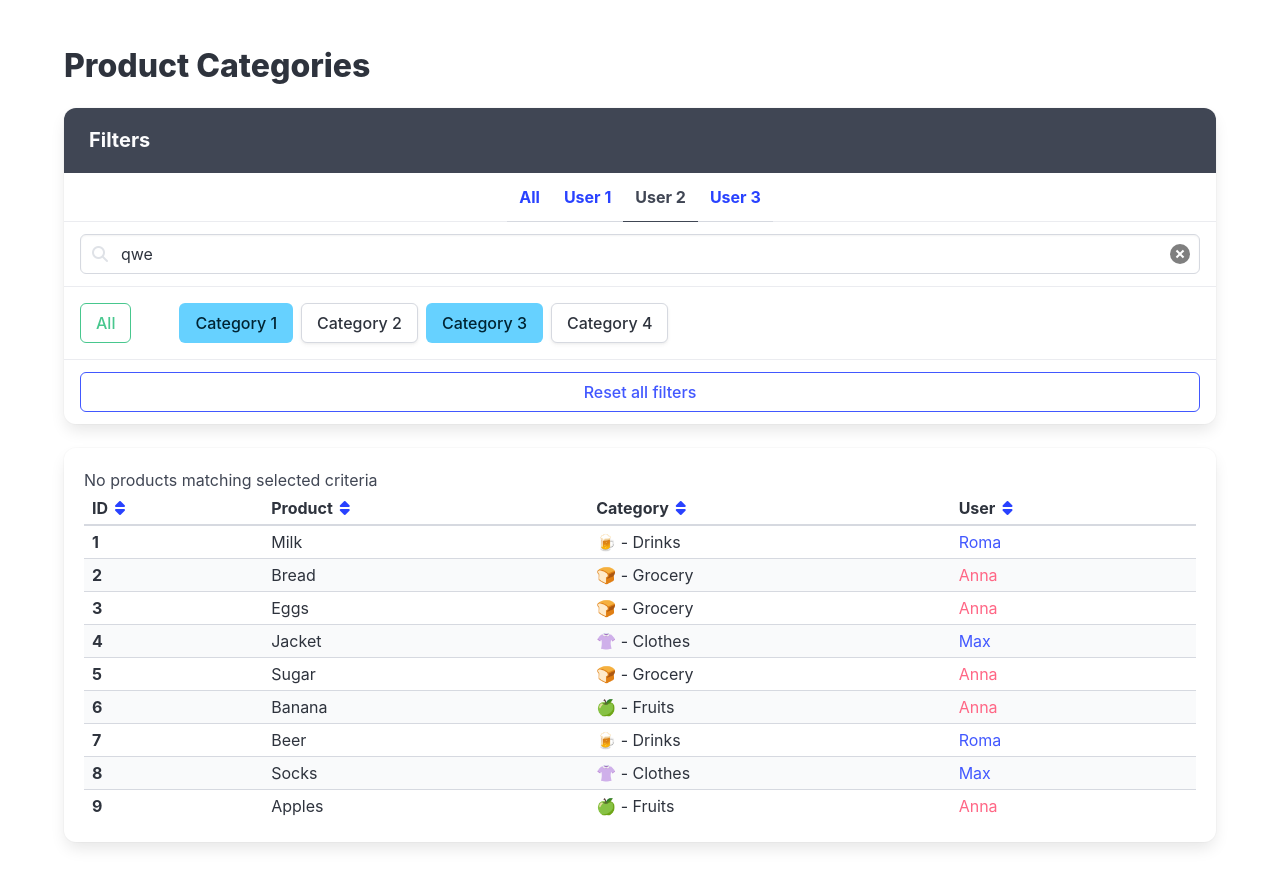
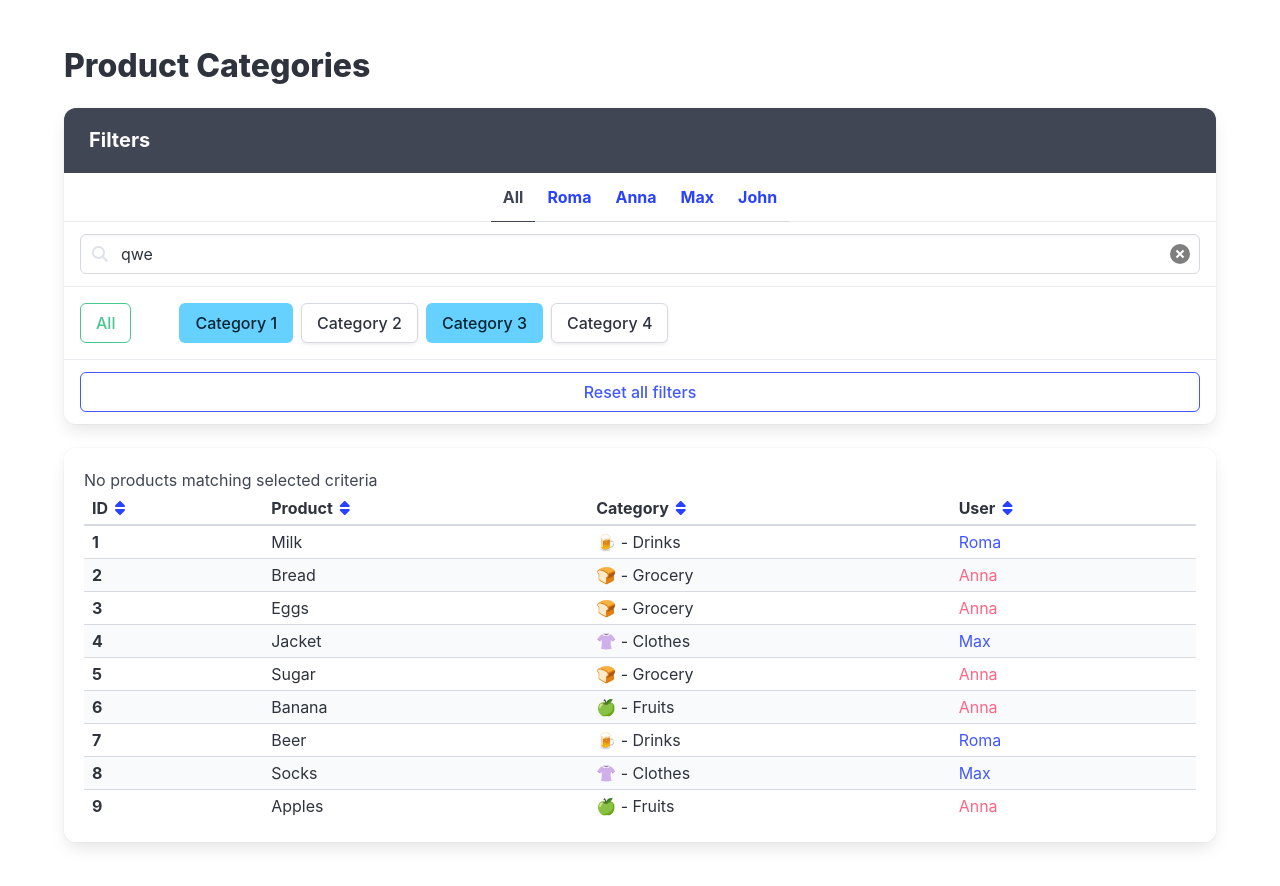
Before and after one commit to AzartiksMan/react_practice, a React (Vite) app: page / in a window 1280 px wide. Shown: the top 886 px of the page. Built offline with nearby package versions, Linux system fonts and the light colour scheme.

Commit message:
Solve Task 2

```diff
--- a/src/App.jsx
+++ b/src/App.jsx
@@ -21,8 +21,17 @@ const getProducts = productsFromServer.map(product => {
 
 const TABLE_COLUMNS_TITLE = ['ID', 'Product', 'Category', 'User'];
 
+const filterProductsByUser = (products, filterByUser) => {
+  if (filterByUser !== null) {
+    return products.filter(product => product.user.id === filterByUser);
+  }
+
+  return products;
+};
+
 export const App = () => {
-  const products = getProducts;
+  const [filterByUser, setFilterByUser] = useState(null);
+  const products = filterProductsByUser(getProducts, filterByUser);
 
   return (
     <div className="section">
@@ -37,31 +46,27 @@ export const App = () => {
               <a
                 data-cy="FilterAllUsers"
                 href="#/"
+                className={cn({ 'is-active': filterByUser === null })}
+                onClick={() => setFilterByUser(null)}
               >
                 All
               </a>
 
-              <a
-                data-cy="FilterUser"
-                href="#/"
-              >
-                User 1
-              </a>
+              {usersFromServer.map(user => {
+                const isUserSelected = filterByUser === user.id;
 
-              <a
-                data-cy="FilterUser"
-                href="#/"
-                className="is-active"
-              >
-                User 2
-              </a>
-
-              <a
-                data-cy="FilterUser"
-                href="#/"
-              >
-                User 3
-              </a>
+                return (
+                  <a
+                    key={user.id}
+                    data-cy="FilterUser"
+                    href="#/"
+                    className={cn({ 'is-active': isUserSelected })}
+                    onClick={() => setFilterByUser(user.id)}
+                  >
+                    {user.name}
+                  </a>
+                );
+              })}
             </p>
 
             <div className="panel-block">
@@ -105,11 +110,7 @@ export const App = () => {
                 Category 1
               </a>
 
-              <a
-                data-cy="Category"
-                className="button mr-2 my-1"
-                href="#/"
-              >
+              <a data-cy="Category" className="button mr-2 my-1" href="#/">
                 Category 2
               </a>
 
@@ -120,11 +121,7 @@ export const App = () => {
               >
                 Category 3
               </a>
-              <a
-                data-cy="Category"
-                className="button mr-2 my-1"
-                href="#/"
-              >
+              <a data-cy="Category" className="button mr-2 my-1" href="#/">
                 Category 4
               </a>
             </div>
```
